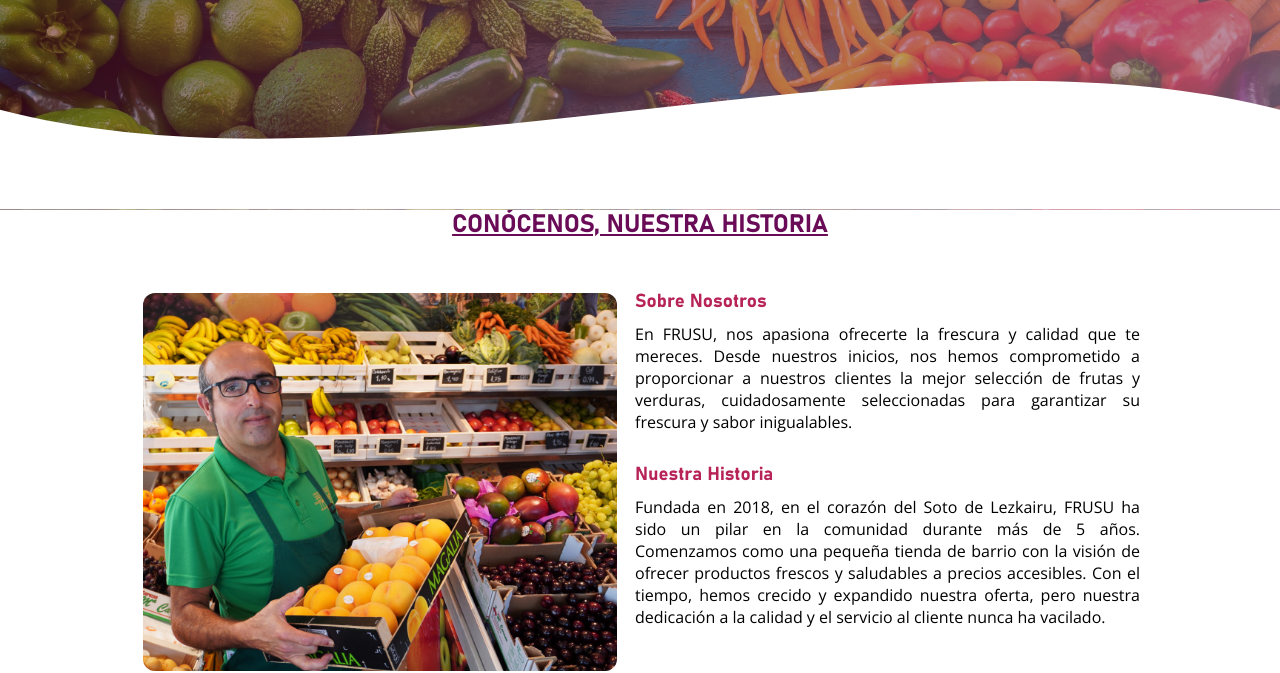
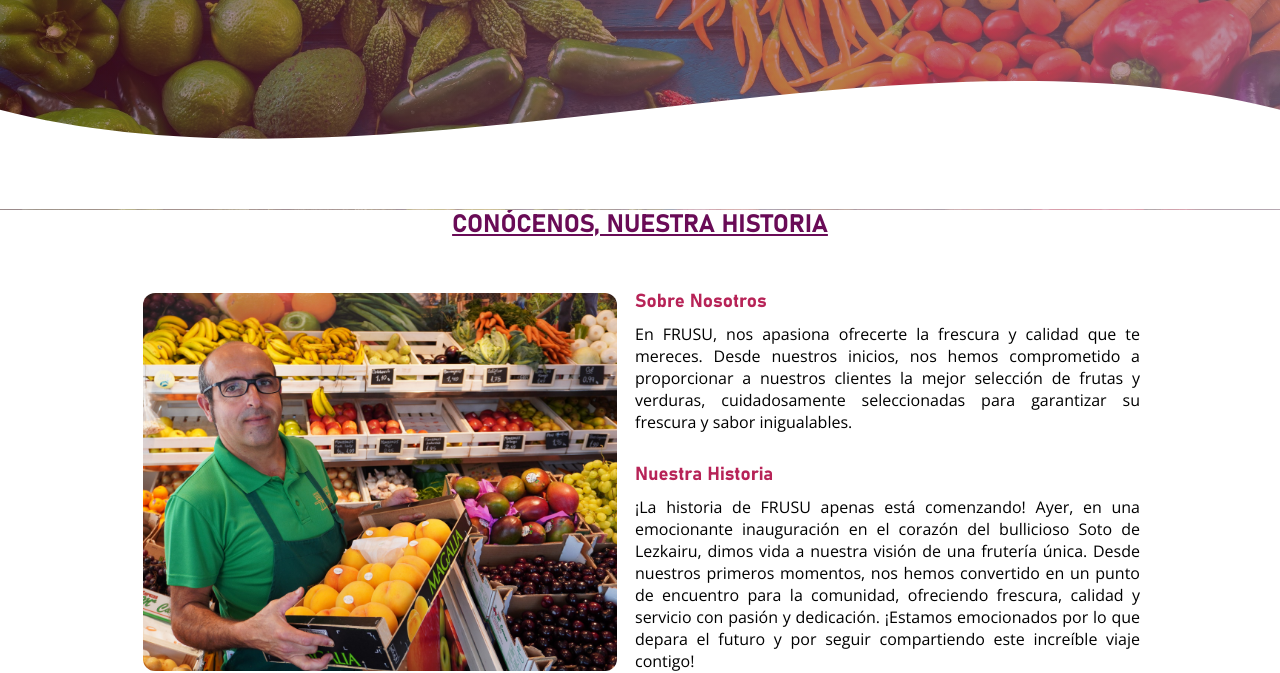
Before and after one commit to frutasjuansubies/web, a plain HTML site: page sobreNosotros.html in a window 1280 px wide. Shown: the part 290-963 px from the top of the page. Drawn offline with nearby package versions, Linux system fonts and the light colour scheme.

Commit message:
Update sobreNosotros.html

```diff
--- a/sobreNosotros.html
+++ b/sobreNosotros.html
@@ -44,10 +44,10 @@
 						y sabor inigualables.</p>
 
 						<h3>Nuestra Historia</h3>
-						<p>Fundada en 2018, en el corazón del Soto de Lezkairu, FRUSU ha sido un pilar en la comunidad durante
-						más de 5 años. Comenzamos como una pequeña tienda de barrio con la visión de ofrecer productos frescos y saludables a
-						precios accesibles. Con el tiempo, hemos crecido y expandido nuestra oferta, pero nuestra dedicación a la calidad y el servicio al
-						cliente nunca ha vacilado.</p>
+						<p>¡La historia de FRUSU apenas está comenzando! Ayer, en una emocionante inauguración en el corazón del bullicioso Soto de Lezkairu,
+						dimos vida a nuestra visión de una frutería única. Desde nuestros primeros momentos, nos hemos convertido en un punto de encuentro para
+						la comunidad, ofreciendo frescura, calidad y servicio con pasión y dedicación. ¡Estamos emocionados por lo que depara el futuro
+						y por seguir compartiendo este increíble viaje contigo!</p>
 				</div>
 			</div>
 			<div class="contenedor-sobre-nosotros2">
```
